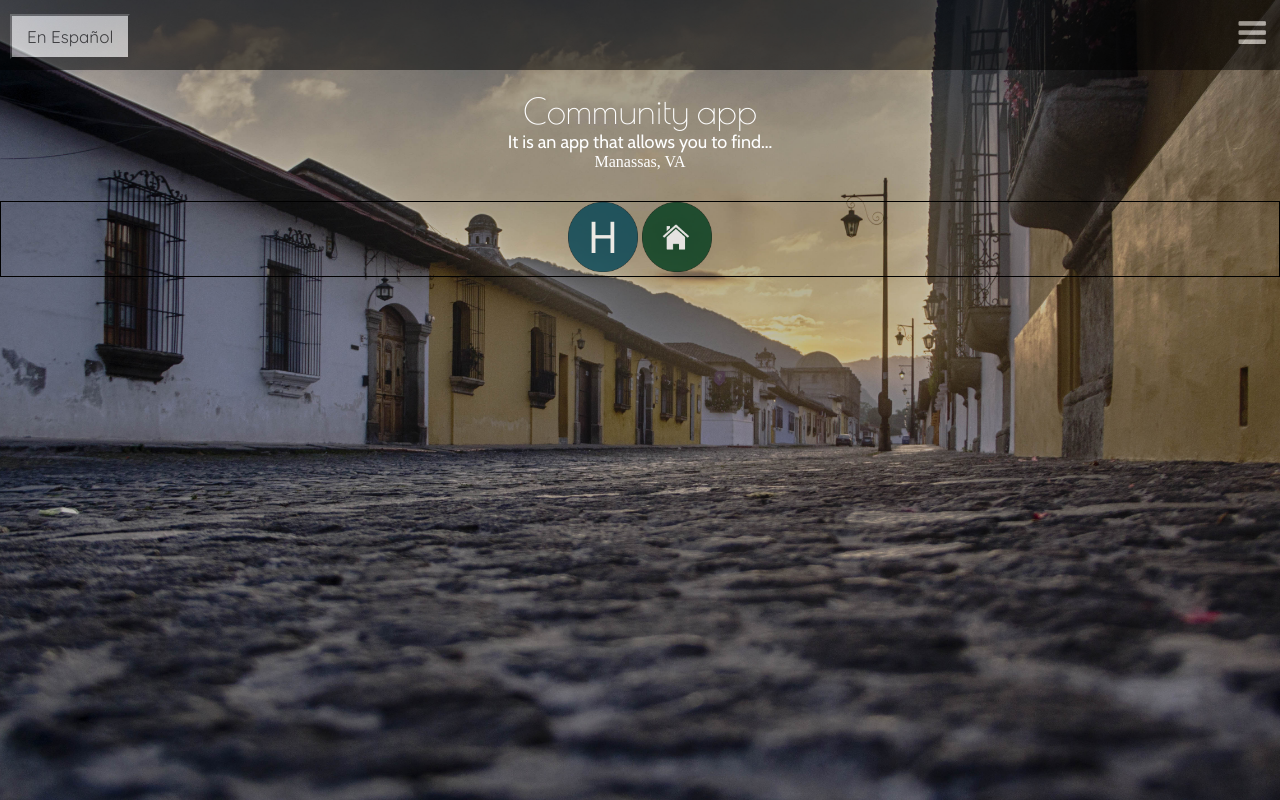
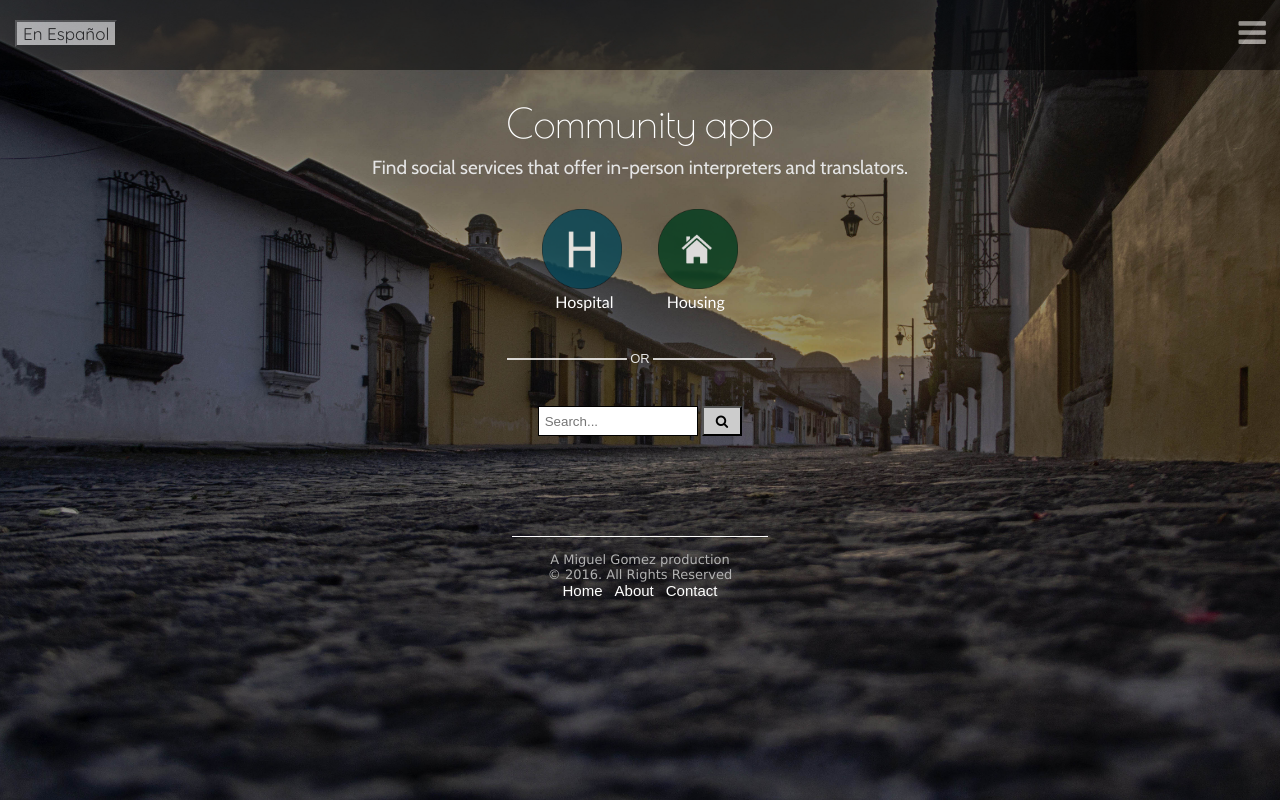
Before and after one commit to sftechnetwork/community_app, a PHP site: page / in a window 1280 px wide. Run offline with PHP 8.4, Linux system fonts and the light colour scheme.

Commit message:
front page complete, now work on functionality

```diff
--- a/index.php
+++ b/index.php
@@ -61,24 +61,68 @@
 			</div>
 
 			<div id="box1_details">
-				It is an app that allows you to find...
+				Find social services that offer in-person interpreters and translators.
 			</div>
 
 			<div id="box1_city">
-				Manassas, VA
+
 			</div>
 
 
 		</div> <!-- end box1 -->
 
 		<div id="box2">
-			<img src="./images/hospital.png" width="70px" height="70px">
-			<img src="./images/white_house.png" width="70px" height="70px">
 
-		</div>
+				<img class="icon" src="./images/hospital.png">  &nbsp;  &nbsp;  &nbsp; &nbsp;
+				<img class="icon" src="./images/white_house.png"> <br>
+				Hospital  &nbsp; &nbsp;  &nbsp;  &nbsp;  &nbsp; &nbsp; Housing
+
+		</div> <!-- end box2 -->
+
+		<div id="box3">
+			<div id="bar">
+
+				<img  src="./images/bar.png" height="6px" width="100px">
+				OR
+				<img src="./images/bar.png" >
+			</div>
+		</div> <!-- end box3 -->
+
+		<div id="box4">
+			<form action="#" method="GET">
+
+
+    				<input type="search" id="search" placeholder=" Search..." >
+
+
+    				<button class="icon">
+    					<i class="fa fa-search"></i>
+    				</button>
 
 
 
+			</form>
+
+		</div> <!-- end box4 -->
+
+		<div id= "footer">
+
+			<div id="border_line">
+
+			</div>
+
+			<div id="footer_word"><br>
+				A Miguel Gomez production <br>
+				&copy; 2016. All Rights Reserved <br>
+			</div>
+
+			<div id="links">
+				<a href="./home.php">Home</a> &nbsp;
+				<a href="./about.php">About</a> &nbsp;
+				<a href="./contact.php">Contact </a>
+			</div>
+
+		</div> <!-- end footer -->
 
 
 
--- a/style/index_style.css
+++ b/style/index_style.css
@@ -5,7 +5,7 @@
 
 
 /* Smartphones */
-@media screen and (min-width: 320px)  {
+@media screen and (min-width: 310px)  {
 
     html {
         background: url(../images/latin_america.jpg) no-repeat center center fixed;
@@ -36,16 +36,16 @@
     }
 
     #language_button{
-    width: 140px;
-    height: 40px;
-    margin-top: 14px;
-    margin-left: 10px;
+    width: 130px;
+    height: 30px;
+    margin-top: 20px;
+    margin-left: 15px;
     float: left;
 
     }
 
     .button{
-   padding: 10px 15px;  /* top | right| bottom | left */
+    /* padding top | right| bottom | left */
 
    font-family: 'Quicksand', sans-serif;
    font-size: 17px;
@@ -71,7 +71,7 @@
     }
 
     #menu_detail{
-    background: #14292e;
+    background:  #04080e;
 
 
     }
@@ -92,7 +92,7 @@
     }
 
     #menu_detail ul li:hover{
-        background: #234851;
+        background: #323232;
     }
 
     #menu_detail a{
@@ -104,26 +104,36 @@
         text-align: center;
         border-width: 0px;
         border-style: solid;
-        margin-top: 20px;
+        margin-top: 30px;
         color: white;
     }
 
     #box1_title{
         font-family: 'Poiret One', cursive;
-        font-size: 35px;
+        font-size: 40px;
     }
 
     #box1_details{
         font-family: 'Cabin', sans-serif;
+        font-size: 19px;
+        margin-top: 10px;
+        color: #e5e5e5;
+
+    }
+
+    #box1_city{
+        font-family: "Gill Sans", "Gill Sans MT", Calibri, sans-serif;
         font-size: 18px;
     }
 
 
     #box2{
-        border-width: 1px;
-        border-style: solid;
+
         text-align: center;
         margin-top: 30px;
+        color: white;
+        font-family: Futura, "Trebuchet MS", Arial, sans-serif;
+
     }
 
     #box2 img{
@@ -131,6 +141,86 @@
 
     }
 
+    #box2 .icon{
+        width: 80px;
+        height: 80px;
+    }
+
+    #box3{
+        margin-top: 40px;
+        text-align: center;
+        color: #e5e5e5;
+        font-size: 13px;
+        font-family: "Century Gothic", CenturyGothic, AppleGothic, sans-serif;
+    }
+
+    #bar img{
+         opacity: 0.8;
+         color: white;
+         height: 2px;
+         width:  120px;
+         margin-bottom: 3px;
+
+    }
+
+
+
+    #box4{
+        margin-top: 40px;
+        text-align: center;
+    }
+
+
+    #box4 input{
+        width: 160px;
+        height: 30px;
+        border-style: solid;
+        border-width: 1px;
+        border-color: black;
+
+    }
+
+    #box4 button{
+        width: 40px;
+        height: 30px;
+        background: #cccccc;
+    }
+
+
+    #border_line{
+        margin-top: 5px;
+        border-top: 1px solid white;
+        width: 20%;
+        margin: auto;
+    }
+
+    #footer{
+       /* bottom: 0;
+
+        position: absolute; */
+        margin-top: 100px;
+        color: white;
+        border-style: solid;
+        border-width: 0px;
+        height: 100px;
+        width: 100%;
+        text-align: center;
+
+    }
+
+    #footer_word{
+        font-size: 13px;
+        font-family: Verdana, Geneva, sans-serif;
+        color: #b2b2b2;
+    }
+
+
+    #links a{
+        font-size: 15px;
+        color: white;
+        text-decoration: none;
+        font-family: "Avant Garde", Avantgarde, "Century Gothic", CenturyGothic, AppleGothic, sans-serif;
+    }
 
 
 } /* end (min-width: 320px) */
```
Also changed, not shown: images/bar.png (added), images/latin_america.jpg, 2 other files.
